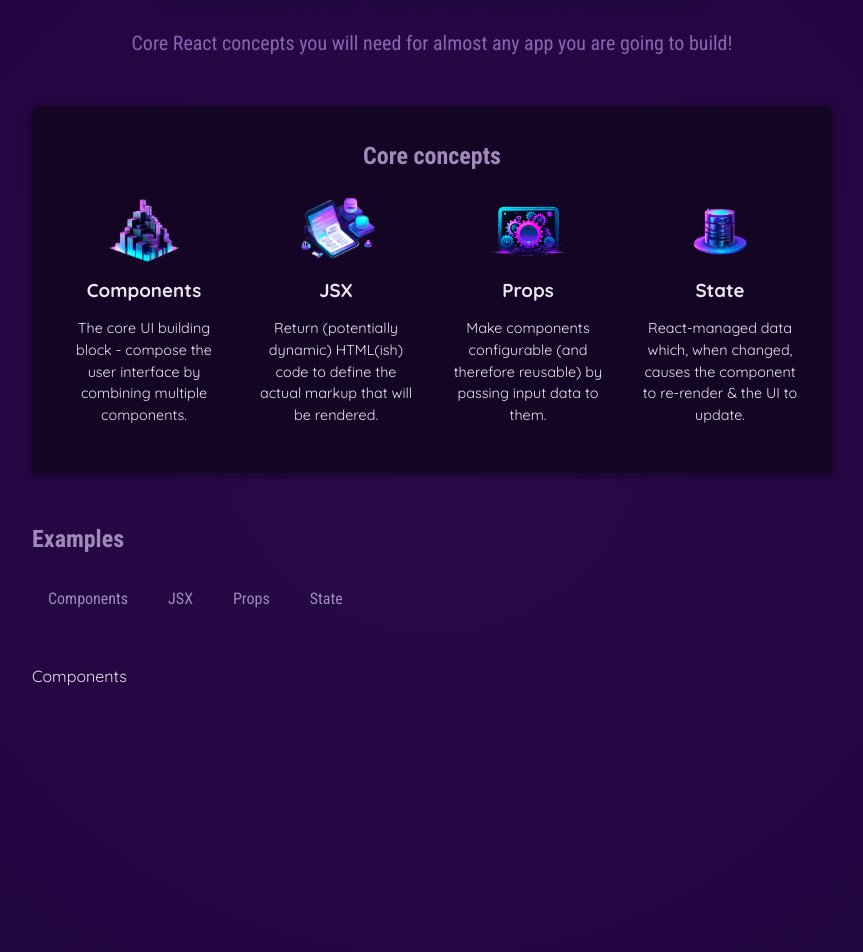
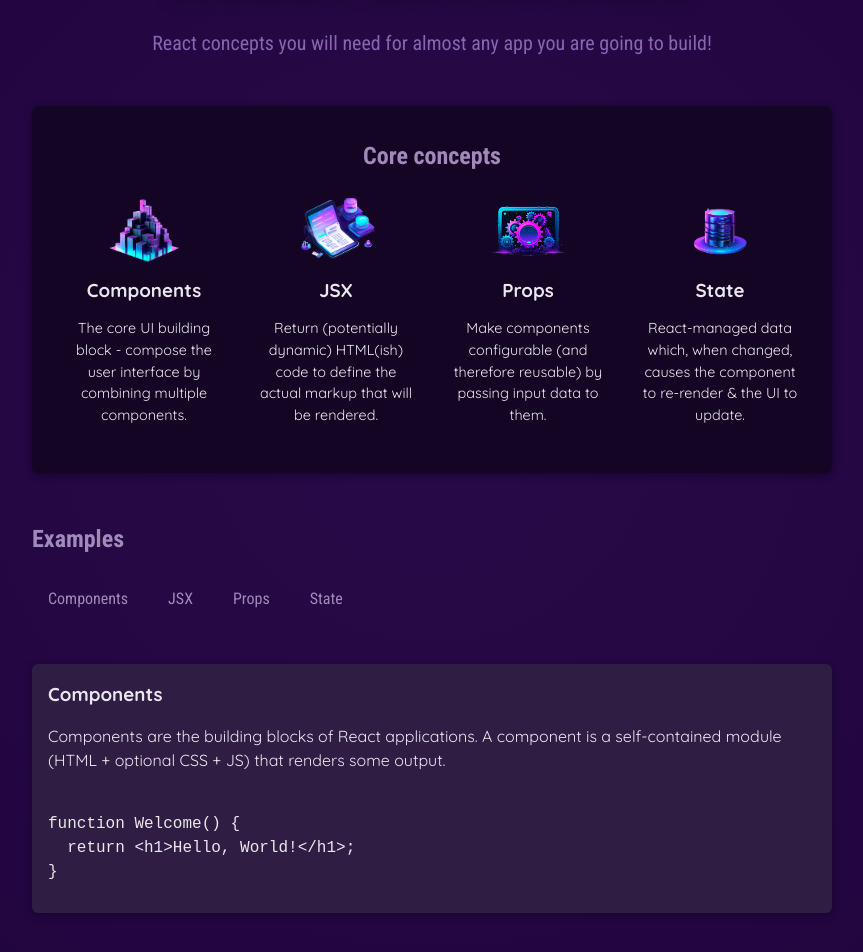
Before and after one commit to Fawa24/react-course, a React (Vite) app in the folder first-project/: page / in a window 1280 px wide. Shown: the part 226-1178 px from the top of the page, without its empty margins (208-1071 px from the left). Built offline with nearby package versions, Linux system fonts and the light colour scheme.

Commit message:
Added section which contains dynamic content inside

```diff
--- a/first-project/src/App.jsx
+++ b/first-project/src/App.jsx
@@ -1,11 +1,11 @@
-import { CORE_CONCEPTS } from "./data";
+import { CORE_CONCEPTS, EXAMPLES } from "./data";
 import Header from "./Components/Header/Header";
 import CoreConcept from "./Components/CoreConcept/CoreConcept";
 import TabButton from "./Components/TabButton/TabButton";
 import { useState } from "react";
 
 function App() {
-  const [ selectedTab, setselectedTab ] = useState('Components');
+  const [selectedTab, setselectedTab ] = useState('components');
 
   function clickHandler(selectedTab) {
     setselectedTab(selectedTab);
@@ -27,13 +27,19 @@
         <section id="examples">
           <h2>Examples</h2>
           <menu>
-            <TabButton onClick={() => clickHandler('Components')}>Components</TabButton>
-            <TabButton onClick={() => clickHandler('JSX')}>JSX</TabButton>
-            <TabButton onClick={() => clickHandler('Props')}>Props</TabButton>
-            <TabButton onClick={() => clickHandler('State')}>State</TabButton>
+            <TabButton onClick={() => clickHandler('components')}>Components</TabButton>
+            <TabButton onClick={() => clickHandler('jsx')}>JSX</TabButton>
+            <TabButton onClick={() => clickHandler('props')}>Props</TabButton>
+            <TabButton onClick={() => clickHandler('state')}>State</TabButton>
           </menu>
         </section>
-        <p>{selectedTab}</p>
+        <div id="tab-content">
+          <h3>{EXAMPLES[selectedTab].title}</h3>
+          <p>{EXAMPLES[selectedTab].description}</p>
+          <pre>
+            <code>{EXAMPLES[selectedTab].code}</code>
+          </pre>
+        </div>
       </main>
     </div>
   );
--- a/first-project/src/Components/Header/Header.jsx
+++ b/first-project/src/Components/Header/Header.jsx
@@ -1,21 +1,14 @@
 import reactImg from "../../assets/react-core-concepts.png";
 import './Header.css';
 
-const options = ['Core', 'Fundamentals', 'Crucial'];
-
-function getRandomInt(max) {
-  return Math.floor(Math.random() * (max + 1));
-}
-
 export default function Header() {
-  const description = options[getRandomInt(3)];
 
   return(
     <header>
       <img src={reactImg} alt="Stylized atom" />
       <h1>React Essentials</h1>
       <p>
-        {description} React concepts you will need for almost any app you are
+        React concepts you will need for almost any app you are
         going to build!
       </p>
     </header>
--- a/first-project/src/data.js
+++ b/first-project/src/data.js
@@ -29,3 +29,54 @@
       'React-managed data which, when changed, causes the component to re-render & the UI to update.',
   },
 ];
+
+export const EXAMPLES = {
+  components: {
+    title: 'Components',
+    description:
+      'Components are the building blocks of React applications. A component is a self-contained module (HTML + optional CSS + JS) that renders some output.',
+    code: `
+function Welcome() {
+  return <h1>Hello, World!</h1>;
+}`,
+  },
+  jsx: {
+    title: 'JSX',
+    description:
+      'JSX is a syntax extension to JavaScript. It is similar to a template language, but it has full power of JavaScript (e.g., it may output dynamic content).',
+    code: `
+<div>
+  <h1>Welcome {userName}</h1>
+  <p>Time to learn React!</p>
+</div>`,
+  },
+  props: {
+    title: 'Props',
+    description:
+      'Components accept arbitrary inputs called props. They are like function arguments.',
+    code: `
+function Welcome(props) {
+  return <h1>Hello, {props.name}</h1>;
+}`,
+  },
+  state: {
+    title: 'State',
+    description:
+      'State allows React components to change their output over time in response to user actions, network responses, and anything else.',
+    code: `
+function Counter() {
+  const [isVisible, setIsVisible] = useState(false);
+
+  function handleClick() {
+    setIsVisible(true);
+  }
+
+  return (
+    <div>
+      <button onClick={handleClick}>Show Details</button>
+      {isVisible && <p>Amazing details!</p>}
+    </div>
+  );
+}`,
+  },
+};
```
